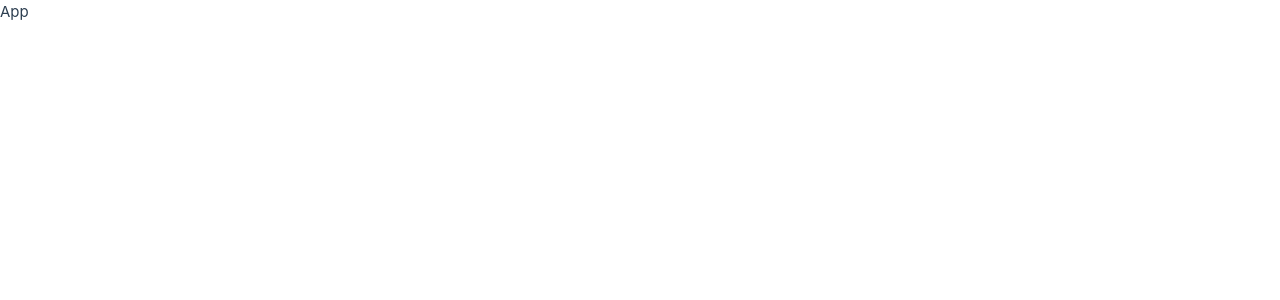
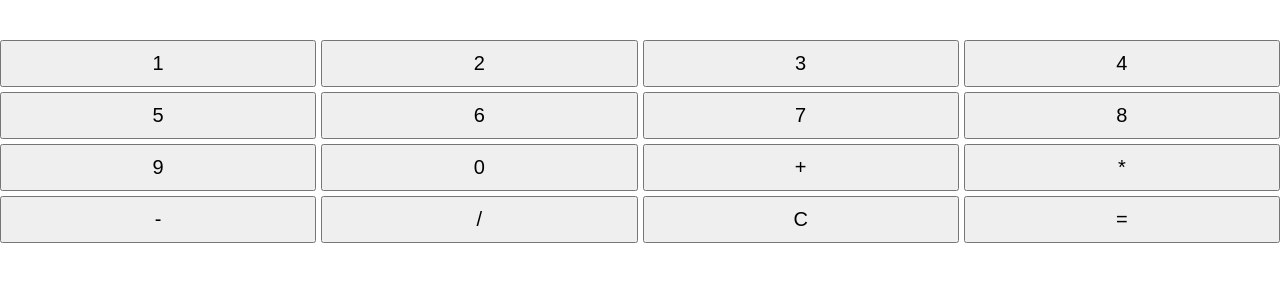
Before and after one commit to senuch1/vue-test, a Vue app: page / in a window 1280 px wide. Before the commit this address had no page. Shown: the top 300 px of the page. Built offline with nearby package versions, Linux system fonts and the light colour scheme.

Commit message:
homework6

```diff
--- a/src/App.vue
+++ b/src/App.vue
@@ -1,14 +1,89 @@
-<script>
-export default {
-  data: () => {
-    return {}
+<template>
+    <div class="calculator">
+      <div class="display">
+        {{ displayText }}
+      </div>
+      <div class="buttons">
+        <button @click="num(1)">1</button>
+        <button @click="num(2)">2</button>
+        <button @click="num(3)">3</button>
+        <button @click="num(4)">4</button>
+        <button @click="num(5)">5</button>
+        <button @click="num(6)">6</button>
+        <button @click="num(7)">7</button>
+        <button @click="num(8)">8</button>
+        <button @click="num(9)">9</button>
+        <button @click="num(0)">0</button>
+        <button @click="appendOperator('+')">+</button>
+        <button @click="appendOperator('*')">*</button>
+        <button @click="appendOperator('-')">-</button>
+        <button @click="appendOperator('/')">/</button>
+        <button @click="clear">C</button>
+        <button @click="calculateResult">=</button>
+      </div>
+    </div>
+  </template>
+
+  <script>
+  export default {
+    data() {
+      return {
+        displayText: "",
+        currentInput: "",
+        operator: null,
+      };
+    },
+    methods: {
+      num(number) {
+        this.currentInput += number;
+        this.displayText += number;
+      },
+      appendOperator(operator) {
+        if (this.operator) {
+          this.calculateResult();
+        }
+        this.operator = operator;
+        this.displayText += operator;
+        this.currentInput = "";
+      },
+      calculateResult() {
+        if (this.operator && this.currentInput !== "") {
+          const result = eval(this.displayText);
+          this.displayText = result;
+          this.currentInput = result;
+          this.operator = null;
+        }
+      },
+      clear() {
+        this.displayText = "";
+        this.currentInput = "";
+        this.operator = null;
+      },
+    },
+  };
+  </script>
+
+  <style>
+  .calculator {
+    text-align: center;
   }
-}
-</script>
 
-<template>
-  <div>App</div>
-</template>
+  .display {
+    background: white;
+    color: black;
+    font-size: 24px;
+    padding: 10px;
+    margin: 10px 0;
+  }
 
-<style scoped>
-</style>
+  .buttons {
+    display: grid;
+    grid-template-columns: repeat(4, 1fr);
+    gap: 5px;
+  }
+
+  button {
+    padding: 10px;
+    font-size: 20px;
+  }
+  </style>
```
